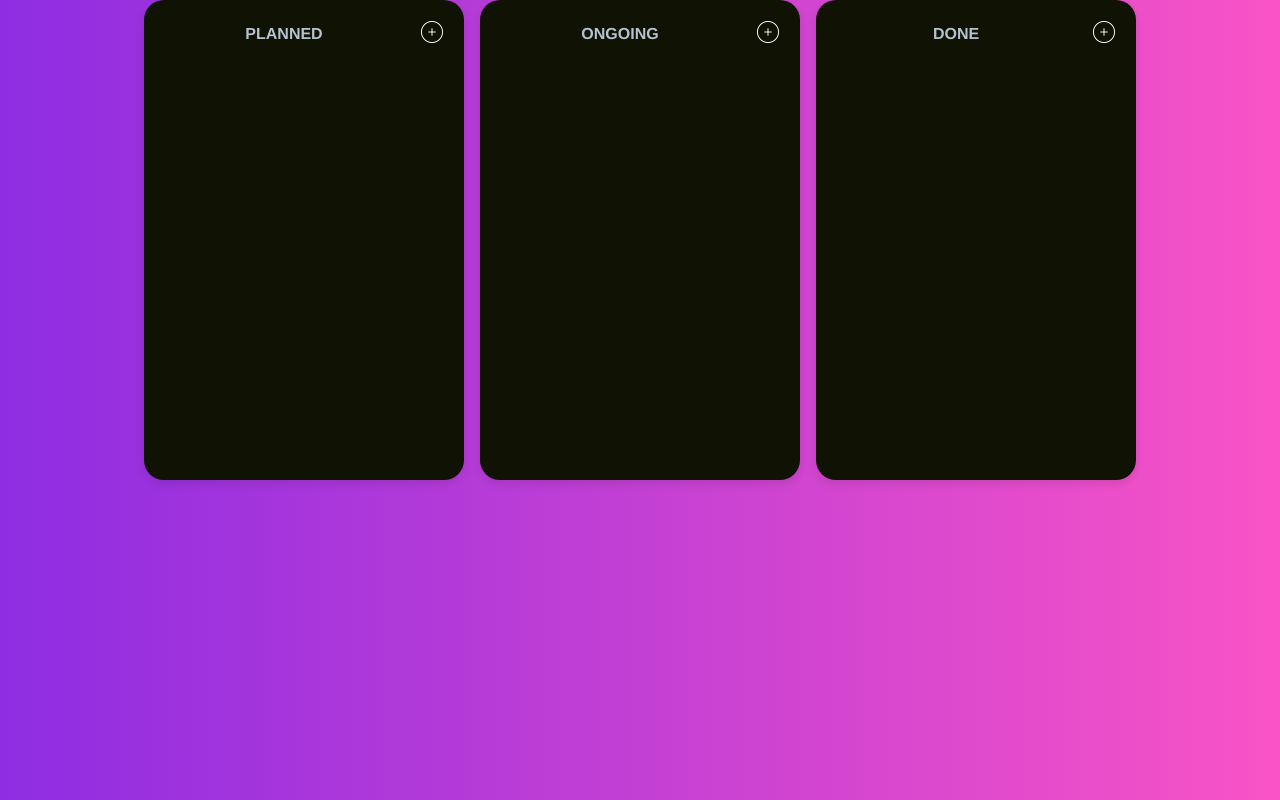
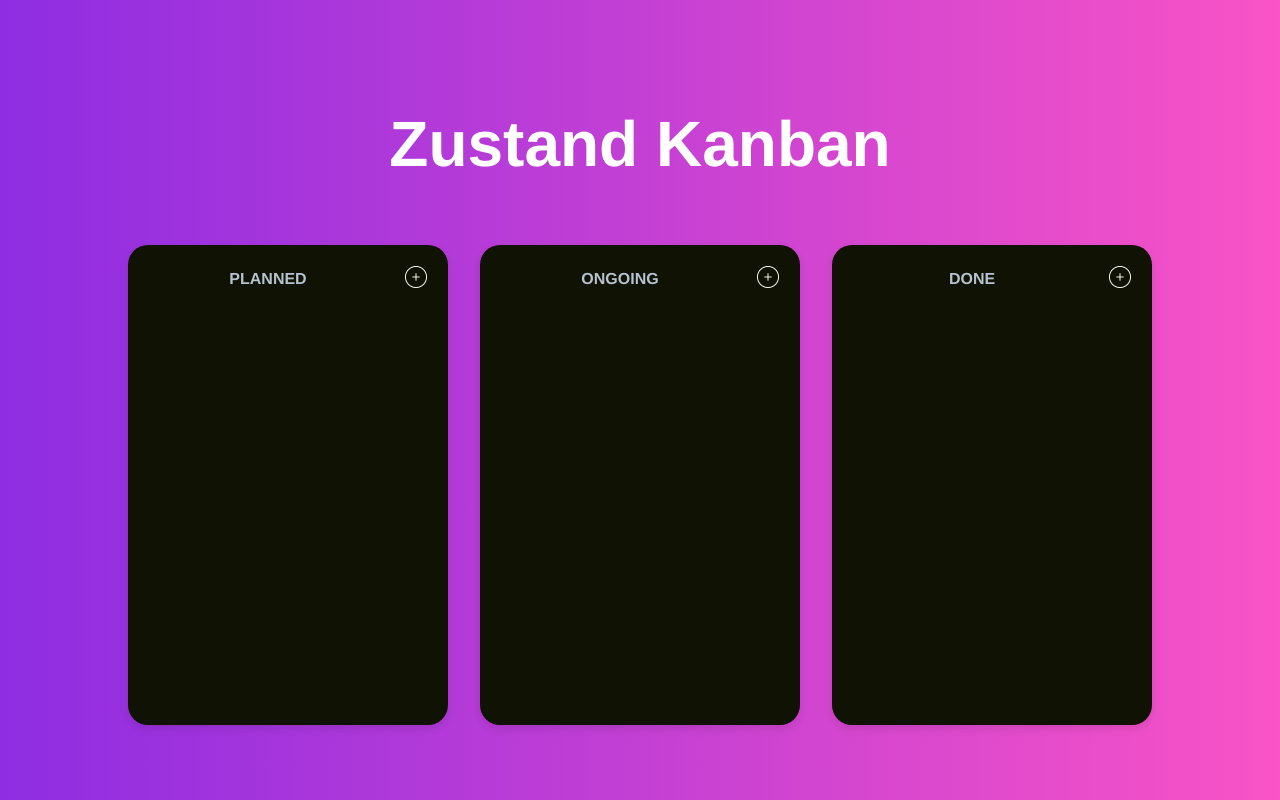
Before and after one commit to geovanefernandesdois/Zustand, a React (Vite) app: page / in a window 1280 px wide. Built offline with nearby package versions, Linux system fonts and the light colour scheme.

Commit message:
style: :lipstick: Adding Title to page.

```diff
--- a/src/App.css
+++ b/src/App.css
@@ -2,6 +2,31 @@
   background: linear-gradient(to right, #8e2de2, #f953c6); /* Gradiente de roxo ao rosa */
   min-height: 100vh;
   display: flex;
+  flex-direction: column; /* Organiza o título e as colunas verticalmente */
+  justify-content: flex-start; /* Coloca os itens no topo */
+  align-items: center;
+  padding-top: 4rem; /* Adiciona espaço no topo */
+}
+
+.title {
+  font-size: 4rem; /* Texto grande para o título */
+  color: white;
+  margin-bottom: 2rem; /* Espaço entre o título e as colunas */
+  text-align: center;
+}
+
+.columns {
+  display: flex;
   justify-content: center;
-  align-items: start;
+  align-items: flex-start;
+  gap: 1rem; /* Espaçamento entre as colunas */
+  margin-top: 2rem;
+  width: 100%; /* Faz as colunas ocuparem toda a largura disponível */
+  padding: 0 2rem; /* Adiciona um padding nas laterais */
 }
+
+.columns > * {
+  flex: 1; /* Faz com que cada coluna ocupe espaço igual */
+  min-width: 250px; /* Define uma largura mínima para as colunas */
+  max-width: 300px; /* Define uma largura máxima para as colunas */
+}
--- a/src/App.jsx
+++ b/src/App.jsx
@@ -4,9 +4,12 @@
 function App() {
   return (
     <div className="App">
-      <Column state="PLANNED" />
-      <Column state="ONGOING" />
-      <Column state="DONE" />
+      <h1 className="title">Zustand Kanban</h1>
+      <div className="columns">
+        <Column state="PLANNED" />
+        <Column state="ONGOING" />
+        <Column state="DONE" />
+      </div>
     </div>
   );
 }
```
